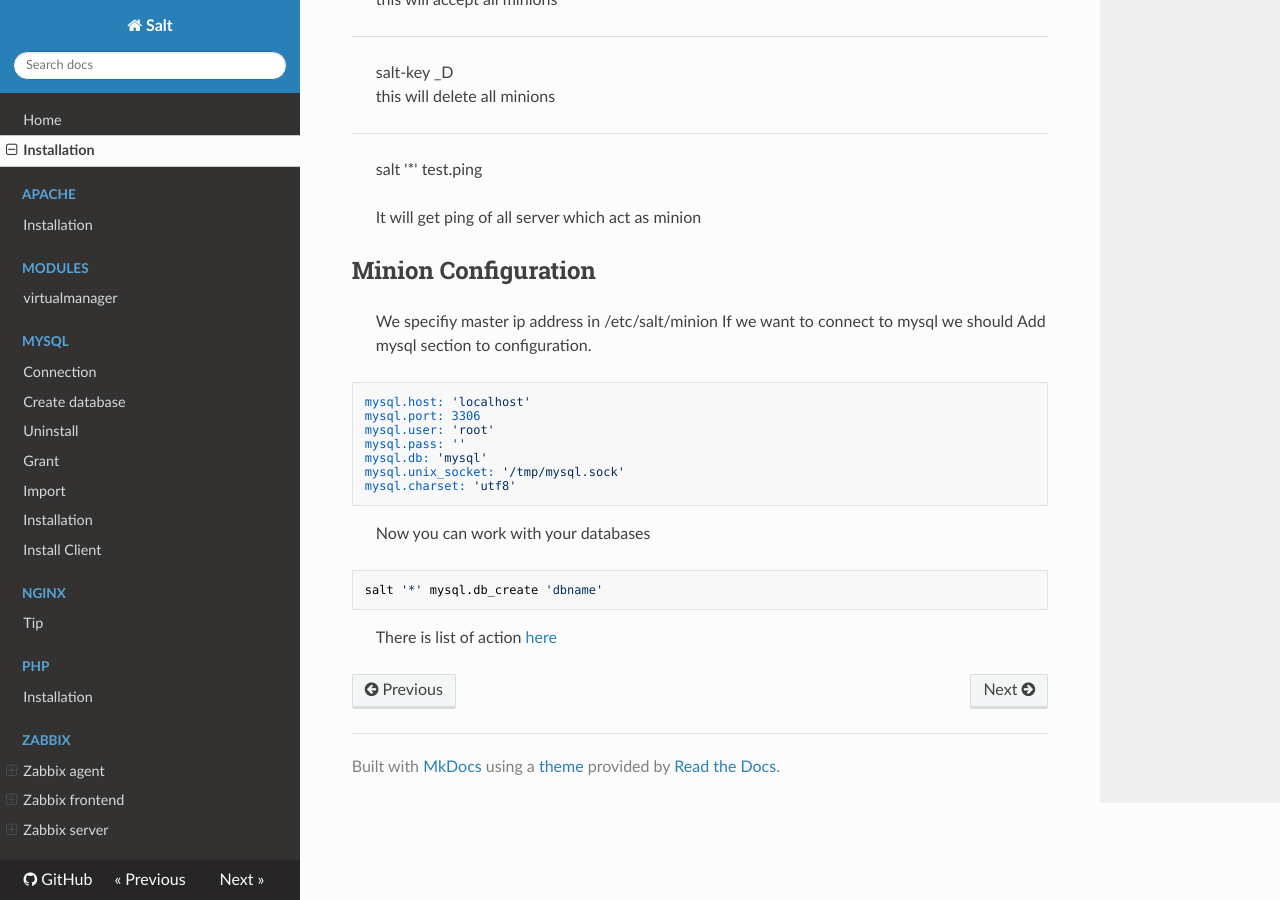
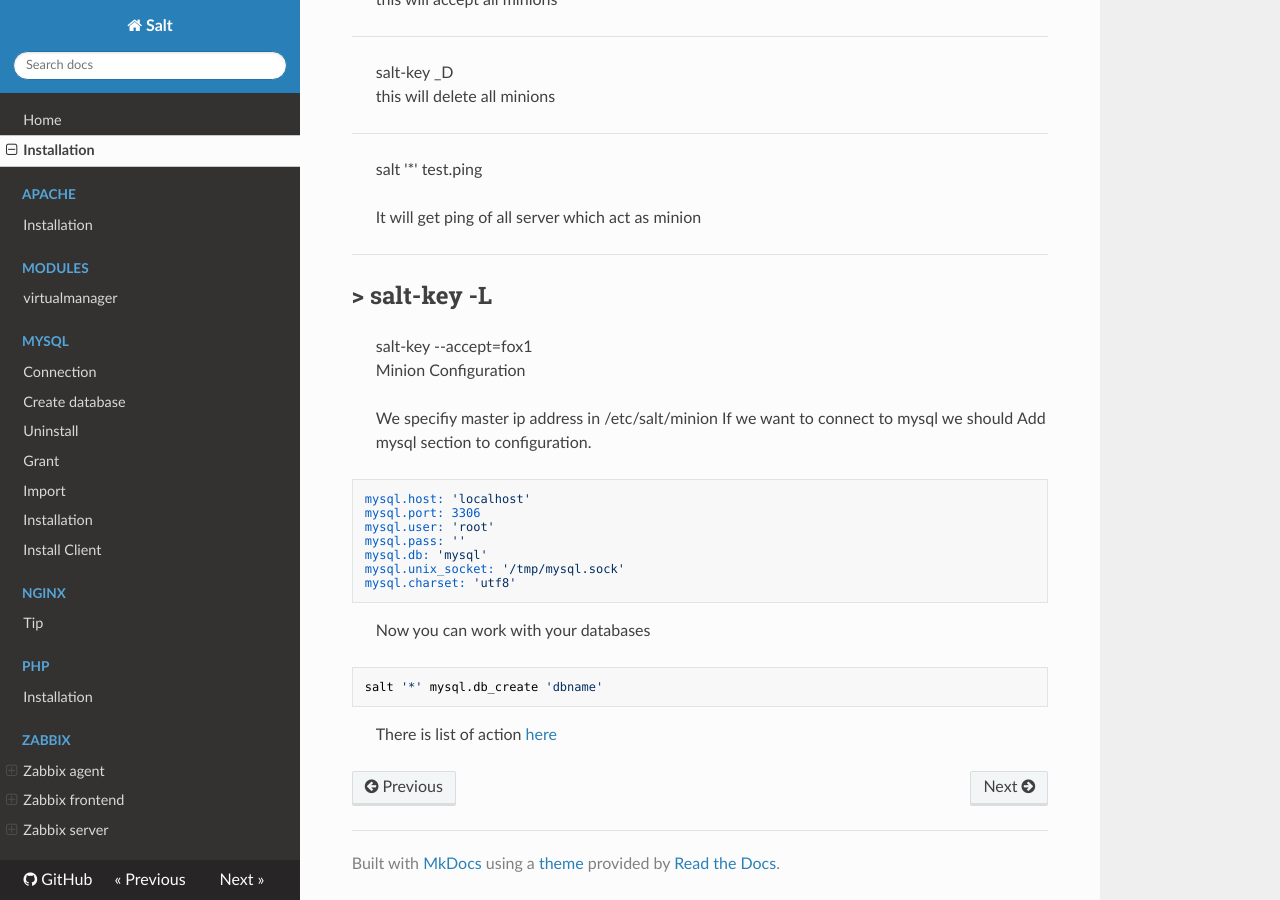
Before and after one commit to waterlili/SweatSalt, an MkDocs documentation site: the page built from docs/SaltStack.md, in a window 1280 px wide and 900 px high, scrolled down 1400 px. Built offline with MkDocs 1.6.1, drawn with Linux system fonts in a browser that asks for light colours; nearby versions of some CDN libraries.

Commit message:
Update SaltStack.md

```diff
--- a/docs/SaltStack.md
+++ b/docs/SaltStack.md
@@ -54,9 +54,12 @@ this will delete all minions
 ---
 > salt '*' test.ping</br>
 It will get ping of all server which act as minion
+---
+> salt-key -L
+---
+> salt-key --accept=fox1
+Minion Configuration
 
-Minion Configuration
----
 > We specifiy master ip address in /etc/salt/minion
 > If we want to connect to mysql we should
 > Add mysql section to configuration.
```
